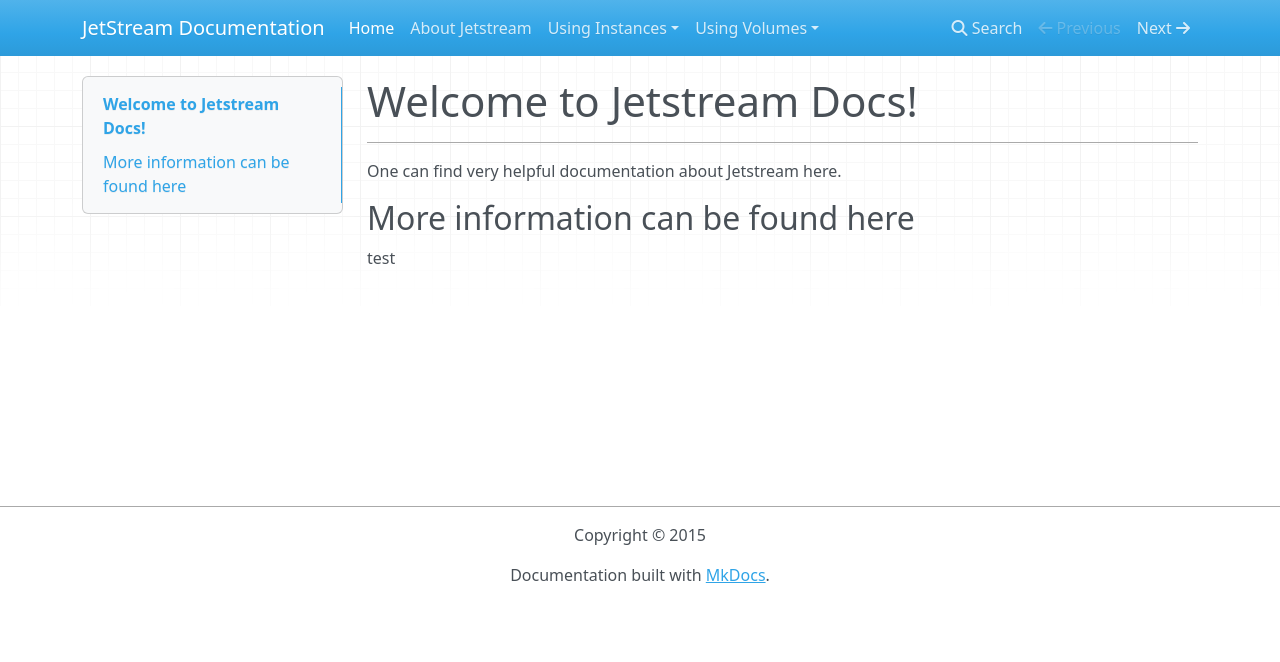
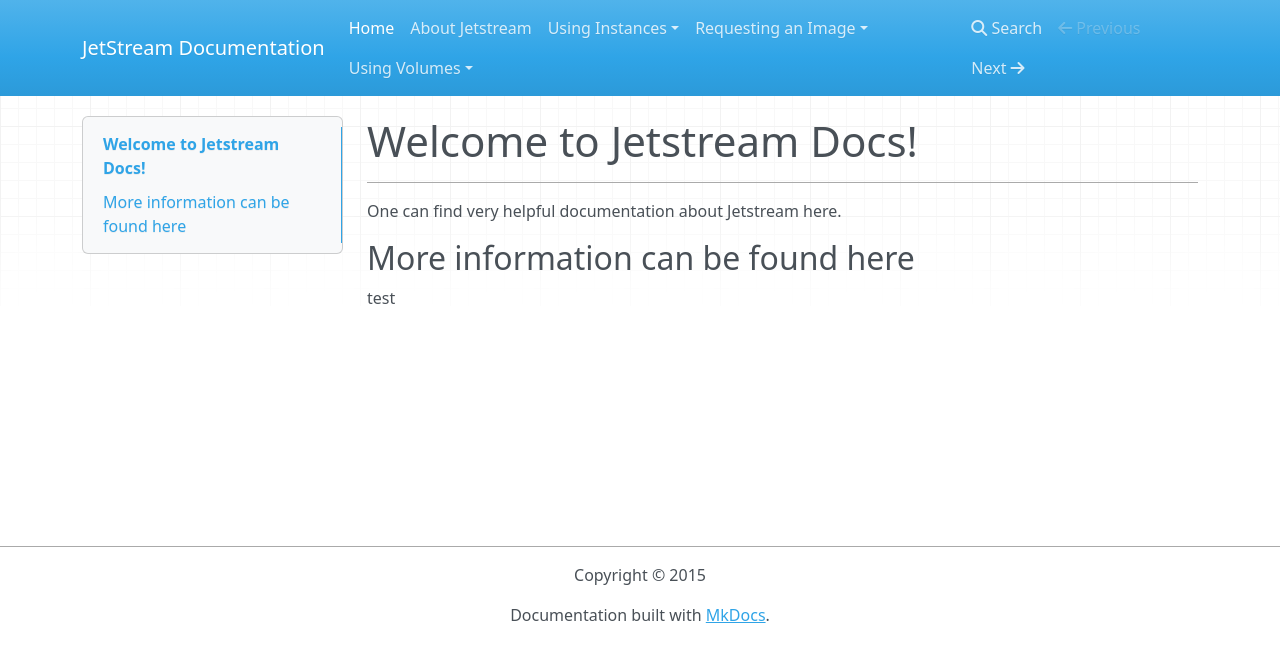
Before and after one commit to kkennedyua/JetstreamDocs, an MkDocs documentation site: the page built from docs/index.md, in a window 1280 px wide. Shown: the top 662 px of the page. Built offline with MkDocs 1.6.1, drawn with Linux system fonts in a browser that asks for light colours; nearby versions of some CDN libraries; old or Windows-style settings are respelled for this version of MkDocs.

Commit message:
Try to fix failed build by renaming left nav item

```diff
--- a/mkdocs.yml
+++ b/mkdocs.yml
@@ -4,7 +4,7 @@ pages:
 - ['index.md', 'Home']
 - ['AboutAtmosphere.md', 'About Jetstream']
 - ['using-images/UsingInstancesAndImages.md', 'Using Instances', 'Using Images and Launching Instances']
-- ['using-images/RequestImageOfInstance.md', 'Using Instances', 'Requesting an Image of Your Instance']
+- ['using-images/RequestImageOfInstance.md', 'Requesting an Image', 'Requesting an Image of Your Instance']
 - ['using-volumes/UsingVolumes.md', 'Using Volumes', 'Using Volumes in Instances']
 
 copyright: Copyright &copy; 2015
```
